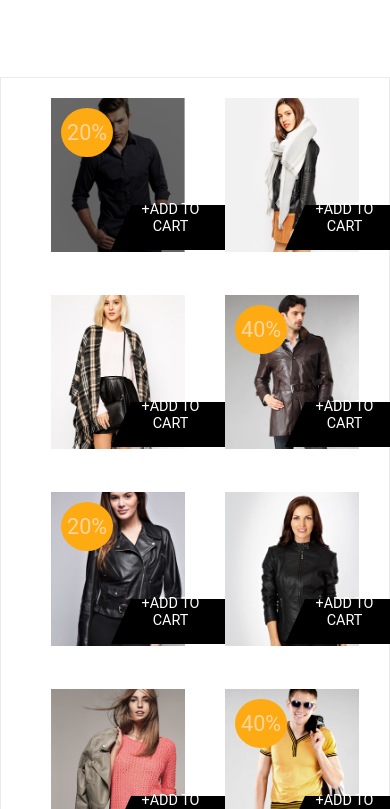
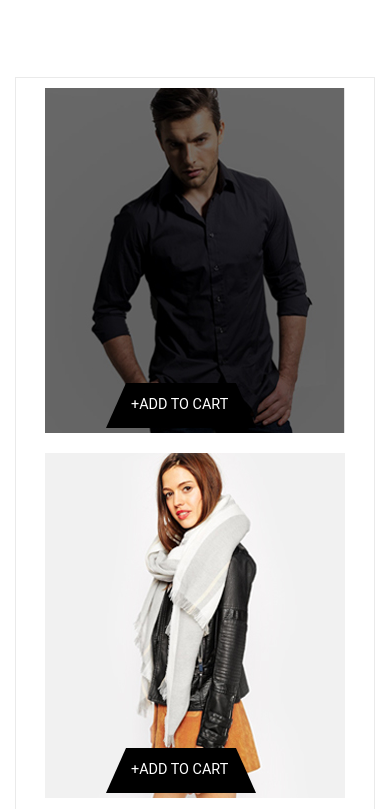
Before and after one commit to rimidbit/Shopia.loc, a website built with webpack: page src/index.html in a window 390 px wide. Shown: the part 239-1048 px from the top of the page. Built offline with nearby package versions, Linux system fonts and the light colour scheme; files whose address does not match are found by name.

Commit message:
collection

```diff
--- a/src/css/modules/collection.css
+++ b/src/css/modules/collection.css
@@ -1,22 +1,32 @@
 .collection-items{
     display: flex;
     flex-wrap: wrap;
+    justify-content: center;
     border: 1px solid #eaeaea;
-    padding-left: 20px;
     margin-bottom: 80px;
+    /*margin: 0 15px 80px 15px;*/
+}
+
+.collection-item_wrapper{
+    flex-basis: calc(25% - 10px);
+    padding: 10px;
+    position: relative;
 }
 
 .collection-item{
-    flex-basis: calc(25% - 10px);
-    padding: 20px;
+    display: flex;
+    justify-content: center;
+}
+
+.collection-item_img{
     position: relative;
 }
 
 .collection-item:after{
     position: absolute;
     content: '';
-    bottom: 25px;
-    left: 80px;
+    bottom: 15px;
+    left: 85px;
     border-bottom: 45px solid #000000;
     border-left: 20px solid transparent;
     border-right: 20px solid transparent;
@@ -30,8 +40,8 @@
 
 .collection-item__button{
     position: absolute;
-    bottom: 40px;
-    left: 105px;
+    bottom: 30px;
+    left: 110px;
     text-align: center;
     color: #ffffff;
     font-size: 1.2em;
@@ -44,9 +54,10 @@
     padding: 12px 6px;
     border-radius: 50%;
     background-color: #feaa13;
-    color: #fdd69f;
-    top: 30px;
-    left: 30px;
+    color: #ffffff;
+    top: 20px;
+    left: 20px;
+    z-index: 1;
 }
 
 .collection-item__label-sale:before{
@@ -58,11 +69,24 @@
 }
 
 @media screen and (max-width: 1200px){
-    .collection-items{
+    .collection-item_wrapper{
+        flex-basis: calc(33% - 10px);
         justify-content: center;
     }
 
-    .collection-item{
+    .collection-items{
+        margin: 0 15px 80px 15px;
+    }
+}
+
+@media screen and (max-width: 1050px){
+    .collection-item_wrapper{
         flex-basis: calc(50% - 10px);
     }
 }
+
+@media screen and (max-width: 725px){
+    .collection-item_wrapper{
+        flex-basis: calc(100% - 10px);
+    }
+}
--- a/src/css/modules/customers.css
+++ b/src/css/modules/customers.css
@@ -85,8 +85,7 @@
 }
 
 .customers__text-men{
-    display: flex;
-    justify-content: flex-end;
+    text-align: right;
 }
 
 @media screen and (max-width: 1025px) {
--- a/src/css/modules/header.css
+++ b/src/css/modules/header.css
@@ -84,4 +84,10 @@
     color: #ffffff;
 }
 
+@media screen and (max-width: 1200px){
+    .header__top-line__phone{
+        padding-left: 10px;
+    }
+}
+
 /*header end*/
--- a/src/templates/_summer-collection.html
+++ b/src/templates/_summer-collection.html
@@ -1,37 +1,53 @@
 <section class="collection">
     <h2 class="headers-h2">Summer Collection</h2>
     <div class="collection-items">
-        <div class="collection-item collection-item__label-sale collection-item__label">
-            <img src="../../build/images/1.jpg" alt="">
+        <div class="collection-item_wrapper">
+            <div class="collection-item">
+                <img class="collection-item_img collection-item__label-sale collection-item__label" src="../../build/images/1.jpg" alt="">
                 <a class="collection-item__button" href="#">+ADD TO CART</a>
             </div>
+        </div>
+        <div class="collection-item_wrapper">
             <div class="collection-item collection-item__label">
                 <img src="../../build/images/2.jpg" alt="">
                 <a class="collection-item__button" href="#">+ADD TO CART</a>
             </div>
+        </div>
+        <div class="collection-item_wrapper">
             <div class="collection-item collection-item__label">
                 <img src="../../build/images/3.jpg" alt="">
                 <a class="collection-item__button" href="#">+ADD TO CART</a>
             </div>
+        </div>
+        <div class="collection-item_wrapper">
             <div class="collection-item collection-item__label-big-sale collection-item__label">
                 <img src="../../build/images/4.jpg" alt="">
                 <a class="collection-item__button" href="#">+ADD TO CART</a>
             </div>
+        </div>
+        <div class="collection-item_wrapper">
             <div class="collection-item collection-item__label-sale collection-item__label">
                 <img src="../../build/images/5.jpg" alt="">
                 <a class="collection-item__button" href="#">+ADD TO CART</a>
             </div>
+        </div>
+        <div class="collection-item_wrapper">
             <div class="collection-item collection-item__label">
                 <img src="../../build/images/6.jpg" alt="">
                 <a class="collection-item__button" href="#">+ADD TO CART</a>
             </div>
+        </div>
+        <div class="collection-item_wrapper">
             <div class="collection-item collection-item__label">
                 <img src="../../build/images/7.jpg" alt="">
                 <a class="collection-item__button" href="#">+ADD TO CART</a>
             </div>
+        </div>
+        <div class="collection-item_wrapper">
             <div class="collection-item collection-item__label-big-sale collection-item__label">
                 <img src="../../build/images/8.jpg" alt="">
                 <a class="collection-item__button" href="#">+ADD TO CART</a>
             </div>
         </div>
+    </div>
 </section>
```
Lines whose indentation alone changed are shown as unchanged.
